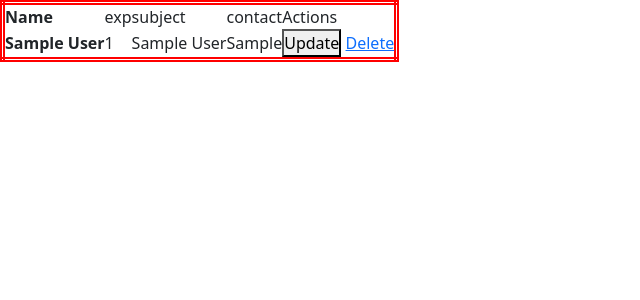
After one commit to sivadeepkumar/Django_school_project, a Django app: page /getteacher/ in a window 1280 px wide. The commit adds this page. Shown: the top 300 px of the page, without its empty margins (0-640 px from the left). Run offline with Django 4.2, Linux system fonts and the light colour scheme; tables that the repository leaves empty hold one stand-in row (values such as "Sample post").

Commit message:
Student_Teacher_Project

```diff
--- a/admissions/models.py
+++ b/admissions/models.py
@@ -1,7 +1,7 @@
+
+
 from django.db import models
-
-# Create your models here.
-from django.db import models
+from django.urls import reverse
 
 
 class Student(models.Model):
@@ -9,3 +9,13 @@ class Student(models.Model):
     fathername = models.CharField(max_length=50)
     classname = models.IntegerField(default=1)
     contact = models.CharField(max_length=50)
+
+
+class Teacher(models.Model):
+    name  = models.CharField(max_length=100)
+    exp = models.IntegerField()
+    subject = models.CharField(max_length=100)
+    contact = models.CharField(max_length=100)
+
+    def get_absolute_url(self):
+        return reverse('getteacher')
--- a/admissions/views.py
+++ b/admissions/views.py
@@ -1,6 +1,9 @@
 from django.shortcuts import render,redirect
-from admissions.models import Student
+from admissions.models import Student,Teacher
 from admissions.forms import StudentModelForm,VenderForm
+from django.views.generic import View
+from django.http import HttpResponse
+from django.views.generic import ListView,DetailView,CreateView
 
 # Create your views here.
 
@@ -56,3 +59,24 @@ def updateStudent(request,id):
 
     # return redirect('/admissionsReport/')
     return render(request,'updateStudent.html',dict)
+
+
+class FirstClassBasedView(View):
+    def get(self,request):
+        return HttpResponse('<h1>First Class is Ready</h1>')
+
+
+
+class Teacherlist(ListView):
+    model = Teacher
+
+
+
+
+class GetTeacher(DetailView):
+    model = Teacher
+
+
+class AddTeacher(CreateView):
+    model = Teacher
+    fields = ('name','subject','contact','exp')
--- a/django_project/urls.py
+++ b/django_project/urls.py
@@ -32,4 +32,10 @@ urlpatterns = [
     path('vendor-details/',Vender,name='Vender'),
     path('delete/<int:id>/',deleteStudent,name='deleteStudent'),
     path('update/<int:id>/',updateStudent,name='updateStudent'),
+    path('firstcbv/',FirstClassBasedView.as_view()),
+    path('getteacher/', Teacherlist.as_view(),name='getteacher'),
+    path('getteacher/<int:pk>', GetTeacher.as_view(),name='getteacherinfo'),
+    path('addteacher/',AddTeacher.as_view()),
+
+
 ]
--- /dev/null
+++ b/templates/admissions/teacher_list.html
@@ -0,0 +1,27 @@
+{% extends 'base.html' %}
+
+{% block start %}
+
+
+<table style="border: 5px double red; padding:30px;">
+    <tr>
+       <th>Name</th>
+       <td>exp</td>
+       <td>subject</td>
+       <td>contact</td>
+       <td>Actions</td>
+    </tr>
+    {% for i in teacher_list %}
+    <tr>
+        <a href='/getteacter/{{i.id}}'>
+       <th>{{i.name}}</th>
+       <td>{{i.exp}}</td>
+       <td>{{i.subject}}</td>
+       <td>{{i.contact}}</td></a>
+       <td><a href="/update/{{i.id}}"><button type="button">Update</button></a> <a href="/delete/{{i.id}}">Delete</a></td>
+    </tr>
+    {% endfor %}
+ </table>
+
+
+{%  endblock %}
--- a/templates/admissionsReport.html
+++ b/templates/admissionsReport.html
@@ -13,7 +13,7 @@
         <td>{{i.name}}</td>
         <td>{{i.fathername}}</td>
         <td>{{i.contact}}</td>
-        <td><a href="/delete/{{i.id}}">Delete</a> &nbsp &nbsp &nbsp <a href="/update/{{i.id}}">Update</a></td>
+        <td><a href="/getteacher/{{i.id}}">GET</a><a href="/delete/{{i.id}}">Delete</a> &nbsp &nbsp &nbsp <a href="/update/{{i.id}}">Update</a></td>
     </tr>
 {% endfor %}
 </table>
```
Also changed, not shown: templates/admissions/teacher_detail.html (added, +25 -0 lines), templates/admissions/teacher_form.html (added, +11 -0 lines), admissions/forms.py (line endings or trailing spaces), admissions/migrations/0003_teacher.py (added).
